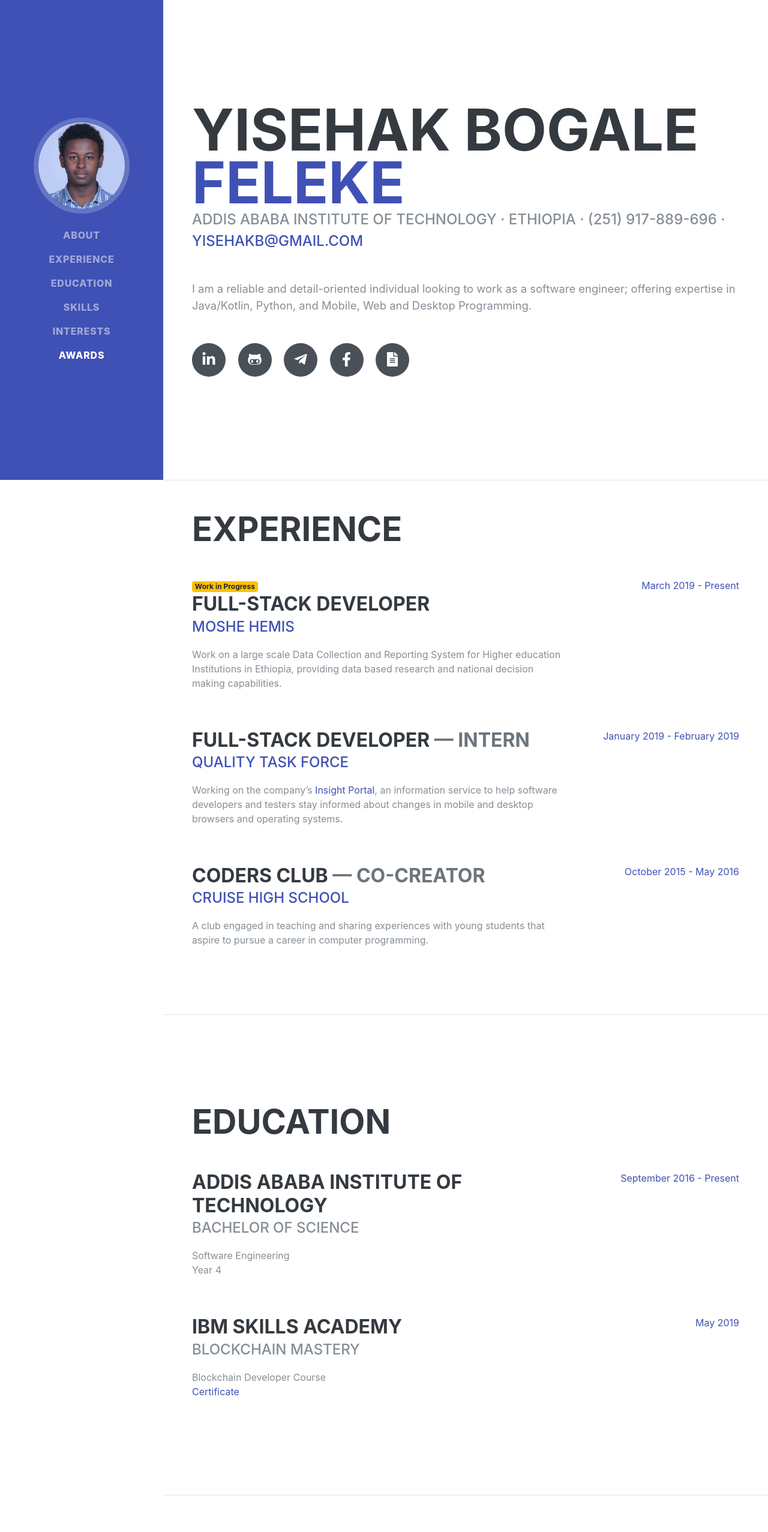
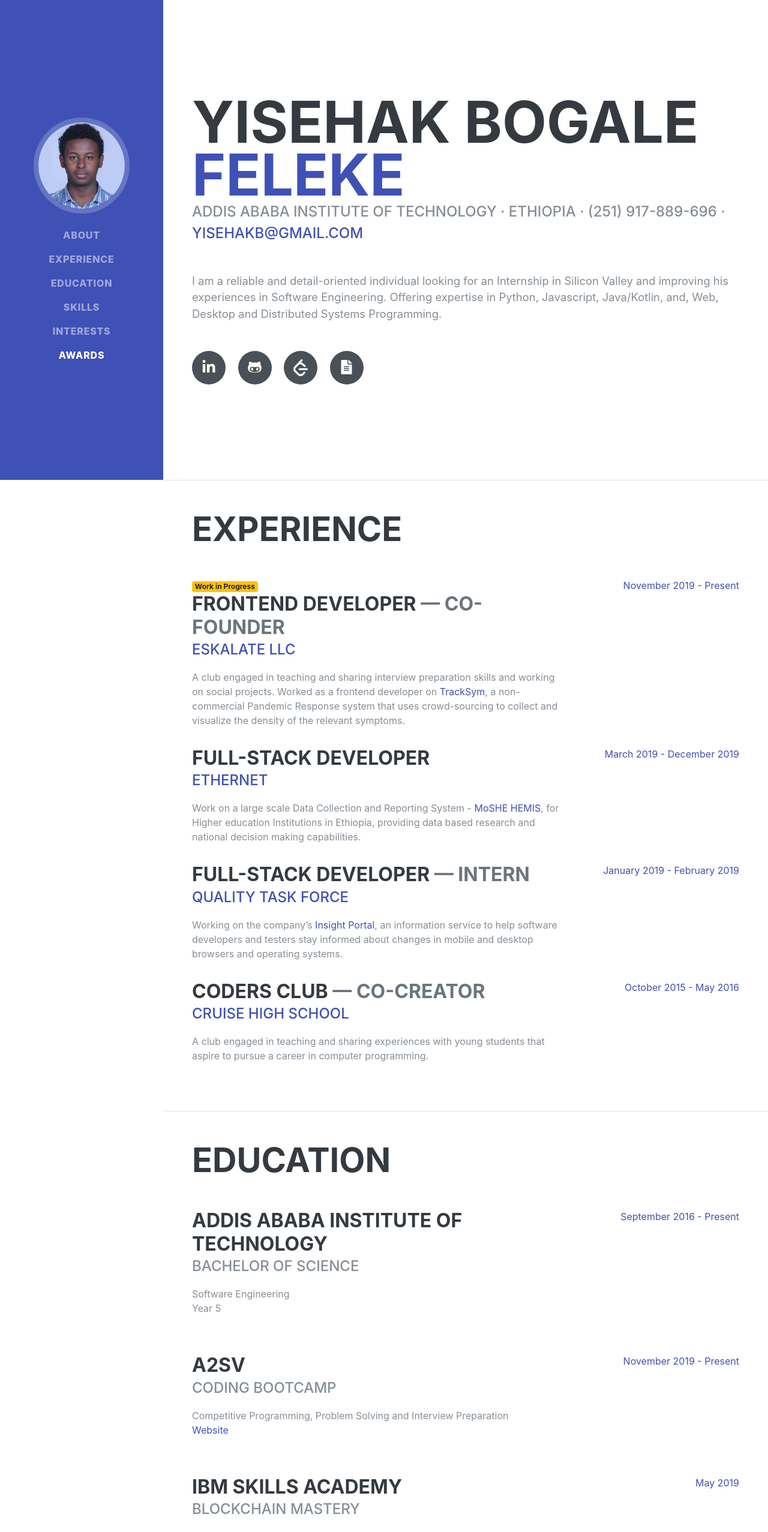
Before and after one commit to YiseBoge/yiseboge.github.io, a website: page index.html in a window 1280 px wide. Shown: the top 2554 px of the page at 60% size. Drawn offline with nearby package versions, Linux system fonts and the light colour scheme; a web font is replaced by a local one.

Commit message:
refresh portfolio

```diff
--- a/index.html
+++ b/index.html
@@ -83,8 +83,9 @@
 			<div class="subheading mb-5">Addis Ababa Institute of Technology · Ethiopia · (251) 917-889-696 ·
 				<a href="mailto:yisehakb@gmail.com">yisehakb@gmail.com</a>
 			</div>
-            <p class="lead mb-5">I am a reliable and detail-oriented individual looking to work as a software engineer;
-                offering expertise in Java/Kotlin, Python, and Mobile, Web and Desktop Programming.</p>
+			<p class="lead mb-5">I am a reliable and detail-oriented individual looking for an Internship in Silicon Valley
+				and improving his experiences in Software Engineering. Offering expertise in Python, Javascript, Java/Kotlin,
+				and, Web, Desktop and Distributed Systems Programming.</p>
 			<div class="social-icons">
 				<a data-toggle="tooltip" href="https://www.linkedin.com/in/yise-boge" target="_blank" title="LinkedIn">
 					<i class="fab fa-linkedin-in"></i>
@@ -92,12 +93,12 @@
 				<a data-toggle="tooltip" href="https://github.com/YiseBoge" target="_blank" title="Github">
 					<i class="fab fa-github-alt"></i>
 				</a>
-                <a data-toggle="tooltip" href="https://t.me/Ishaak" target="_blank" title="Telegram">
-                    <i class="fab fa-telegram-plane"></i>
-                </a>
-                <a data-toggle="tooltip" href="https://www.facebook.com/yisehak.bogale" target="_blank"
-                   title="Facebook">
-                    <i class="fab fa-facebook-f"></i>
+				<!--                <a data-toggle="tooltip" href="https://t.me/Ishaak" target="_blank" title="Telegram">-->
+				<!--                    <i class="fab fa-telegram-plane"></i>-->
+				<!--                </a>-->
+				<a data-toggle="tooltip" href="https://leetcode.com/yiseboge/" target="_blank"
+					 title="LeetCode">
+					<img alt="LeetCode" class="mb-1" src="img/leetcode.png" width="28">
 				</a>
 				<a data-toggle="tooltip"
 					 href="https://docs.google.com/document/d/1FiXDPzBgogFVIsAOixn7uD32eU3Tu6HMpCZI2phy0QE/edit?usp=sharing"
@@ -114,21 +115,37 @@
 		<div class="w-100">
 			<h2 class="mb-5">Experience</h2>
 
-            <div class="resume-item d-flex flex-column flex-md-row justify-content-between mb-5">
+			<div class="resume-item d-flex flex-column flex-md-row justify-content-between mb-3">
 				<div class="resume-content">
 					<small class="badge badge-warning">Work in Progress</small>
+					<h3 class="mb-0">Frontend Developer <span class="text-muted">— Co-Founder</span></h3>
+					<div class="subheading mb-3"><a href="https://eskalate.io/" target="_blank">Eskalate LLC</a></div>
+					<p>A club engaged in teaching and sharing interview preparation skills and working on social projects. Worked
+						as a frontend developer on <a href="https://tracksym.app/" target="_blank">TrackSym</a>, a non-commercial
+						Pandemic Response system that uses crowd-sourcing to collect and visualize the density of the relevant
+						symptoms.</p>
+				</div>
+				<div class="resume-date text-md-right">
+					<span class="text-primary">November 2019 - Present</span>
+				</div>
+			</div>
+
+			<div class="resume-item d-flex flex-column flex-md-row justify-content-between mb-3">
+				<div class="resume-content">
+					<!--                    <small class="badge badge-warning">Work in Progress</small>-->
 					<h3 class="mb-0">Full-stack Developer</h3>
-                    <div class="subheading mb-3"><a href="http://moshe-hemis.herokuapp.com" target="_blank">MoSHE
-                        HEMIS</a></div>
-                    <p>Work on a large scale Data Collection and Reporting System for Higher education Institutions in
+					<div class="subheading mb-3"><a href="https://www.ethernet.edu.et/" target="_blank">EthERNet</a></div>
+					<p>Work on a large scale Data Collection and Reporting System - <a href="http://moshe.thedreamerplc.com/"
+																																						 target="_blank">MoSHE HEMIS</a>, for Higher
+						education Institutions in
 						Ethiopia, providing data based research and national decision making capabilities.</p>
 				</div>
 				<div class="resume-date text-md-right">
-                    <span class="text-primary">March 2019 - Present</span>
+					<span class="text-primary">March 2019 - December 2019</span>
 				</div>
 			</div>
 
-            <div class="resume-item d-flex flex-column flex-md-row justify-content-between mb-5">
+			<div class="resume-item d-flex flex-column flex-md-row justify-content-between mb-3">
 				<div class="resume-content">
 					<h3 class="mb-0">Full-stack Developer <span class="text-muted">— Intern</span></h3>
 					<div class="subheading mb-3"><a href="https://www.qualitytaskforce.com" target="_blank">Quality Task
@@ -142,7 +159,7 @@
 				</div>
 			</div>
 
-            <div class="resume-item d-flex flex-column flex-md-row justify-content-between mb-5">
+			<div class="resume-item d-flex flex-column flex-md-row justify-content-between mb-3">
 				<div class="resume-content">
 					<h3 class="mb-0">Coders Club <span class="text-muted">— Co-Creator</span></h3>
 					<div class="subheading mb-3"><a
@@ -171,10 +188,24 @@
 					<h3 class="mb-0">Addis Ababa Institute of Technology</h3>
 					<div class="subheading mb-3">Bachelor of Science</div>
 					<div>Software Engineering</div>
-                    <p>Year 4</p>
+					<p>Year 5</p>
 				</div>
 				<div class="resume-date text-md-right">
 					<span class="text-primary">September 2016 - Present</span>
+				</div>
+			</div>
+
+			<div class="resume-item d-flex flex-column flex-md-row justify-content-between mb-5">
+				<div class="resume-content">
+					<h3 class="mb-0">A2SV</h3>
+					<div class="subheading mb-3">Coding Bootcamp</div>
+					<div>Competitive Programming, Problem Solving and Interview Preparation</div>
+					<p>
+						<a href="http://a2sv.org/"
+							 target="_blank">Website</a></p>
+				</div>
+				<div class="resume-date text-md-right">
+					<span class="text-primary">November 2019 - Present</span>
 				</div>
 			</div>
 
@@ -204,6 +235,27 @@
 			<div class="subheading mb-3">Programming Languages &amp; Tools</div>
 			<ul class="list-inline dev-icons">
 				<li class="list-inline-item">
+					<i class="fab fa-python"></i>
+				</li>
+				<li class="list-inline-item">
+					<i class="fab fa-java"></i>
+				</li>
+				<li class="list-inline-item">
+					<i class="fab fa-js-square"></i>
+				</li>
+				<li class="list-inline-item">
+					<i class="fab fa-vuejs"></i>
+				</li>
+				<li class="list-inline-item">
+					<i class="fab fa-php"></i>
+				</li>
+				<li class="list-inline-item">
+					<i class="fab fa-npm"></i>
+				</li>
+				<li class="list-inline-item">
+					<i class="fab fa-laravel"></i>
+				</li>
+				<li class="list-inline-item">
 					<i class="fab fa-html5"></i>
 				</li>
 				<li class="list-inline-item">
@@ -213,28 +265,10 @@
 					<i class="fab fa-bootstrap"></i>
 				</li>
 				<li class="list-inline-item">
-                    <i class="fab fa-js-square"></i>
-                </li>
-                <li class="list-inline-item">
-                    <i class="fab fa-python"></i>
+					<i class="fab fa-android"></i>
 				</li>
 				<li class="list-inline-item">
 					<i class="fab fa-swift"></i>
-                </li>
-                <li class="list-inline-item">
-                    <i class="fab fa-android"></i>
-                </li>
-                <li class="list-inline-item">
-                    <i class="fab fa-java"></i>
-                </li>
-                <li class="list-inline-item">
-                    <i class="fab fa-php"></i>
-                </li>
-                <li class="list-inline-item">
-                    <i class="fab fa-laravel"></i>
-                </li>
-                <li class="list-inline-item">
-                    <i class="fab fa-npm"></i>
 				</li>
 			</ul>
 
@@ -250,11 +284,19 @@
 				</li>
 				<li>
 					<i class="fa-li fa fa-check"></i>
+					Experience working on full-stack Web Programming
+				</li>
+				<li>
+					<i class="fa-li fa fa-check"></i>
+					Experience with Competitive Programming
+				</li>
+				<li>
+					<i class="fa-li fa fa-check"></i>
 					Experience with C Programming
 				</li>
 				<li>
 					<i class="fa-li fa fa-check"></i>
-                    Experience working on full-stack Web Programming
+					Highly interested in Artificial Intelligence
 				</li>
 				<li>
 					<i class="fa-li fa fa-check"></i>
@@ -263,6 +305,10 @@
 				<li>
 					<i class="fa-li fa fa-check"></i>
 					Excellent Problem Solving Ability
+				</li>
+				<li>
+					<i class="fa-li fa fa-check"></i>
+					UI/UX Design and Implementation
 				</li>
 				<li>
 					<i class="fa-li fa fa-check"></i>
@@ -284,7 +330,8 @@
 			<p>Apart from being a Software Engineer, I enjoy most of my time watching films. I follow a number of sci-fi
 				and fantasy genre movies and television shows. I also spend a large amount of my time exploring the
 				latest technology advancements in the world, particularly those I feel like I can adapt to my country's
-                standards.</p>
+				standards. For one, I am currently interested in the world of Machine learning and hope to make a significant
+				impact with the capabilities it unlocks.</p>
 			<p class="mb-0">Additionally, I enjoy spending time out with friends.</p>
 		</div>
 	</section>
@@ -295,6 +342,18 @@
 		<div class="w-100">
 			<h2 class="mb-5">Awards &amp; Certifications</h2>
 			<ul class="fa-ul mb-0">
+				<li>
+					<i class="fa-li fa fa-trophy text-warning"></i>
+					Microsoft Certified: Azure AI Engineer Associate
+				</li>
+				<li>
+					<i class="fa-li fa fa-trophy text-warning"></i>
+					Microsoft Certified: Azure Fundamentals
+				</li>
+				<li>
+					<i class="fa-li fa fa-trophy text-warning"></i>
+					Exam 480: Programming in HTML5 with JavaScript and CSS3
+				</li>
 				<li>
 					<i class="fa-li fa fa-trophy text-warning"></i>
 					IBM Blockchain Mastery Award
```
Also changed, not shown: img/leetcode.png (added). Lines whose indentation alone changed are shown as unchanged.
